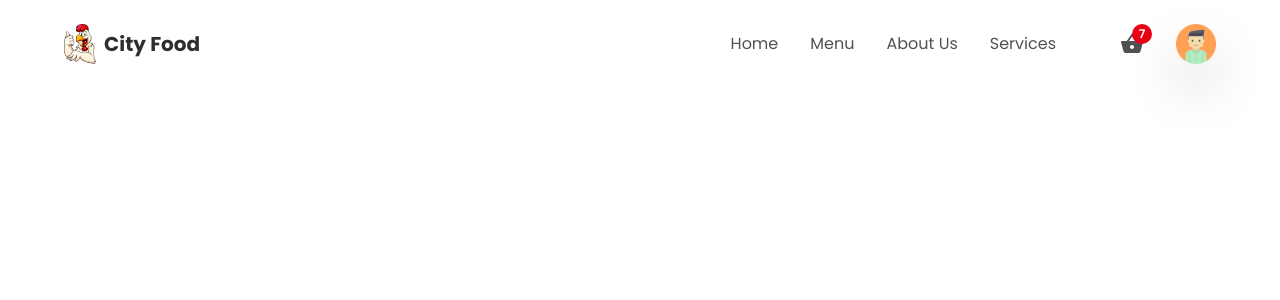
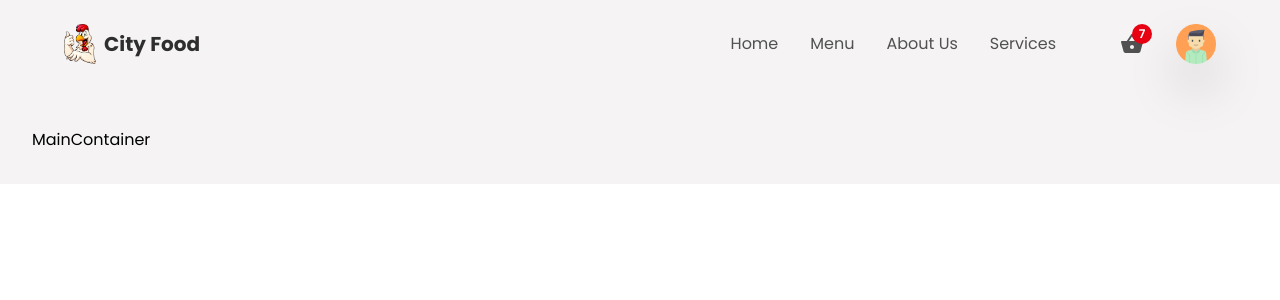
Before and after one commit to codingEzio/project-fooddelivery-app, a React (Create React App) app: page / in a window 1280 px wide. Shown: the top 300 px of the page. Built offline with nearby package versions, Linux system fonts and the light colour scheme.

Commit message:
feat: Integrate newly added components into routes

```diff
--- a/src/App.js
+++ b/src/App.js
@@ -1,10 +1,19 @@
 import React from 'react';
-import { Home } from './components';
+import { Route, Routes } from 'react-router-dom';
+
+import { Home, MainContainer, CreateContainer } from './components';
 
 const App = () => {
   return (
-    <div className="w-screen h-auto flex flex-col">
+    <div className="w-screen h-auto flex flex-col bg-primary">
       <Home />
+
+      <main className="mt-24 p-8 w-full">
+        <Routes>
+          <Route path="/*" element={<MainContainer />} />
+          <Route path="/createItem" element={<CreateContainer />} />
+        </Routes>
+      </main>
     </div>
   );
 };
```
